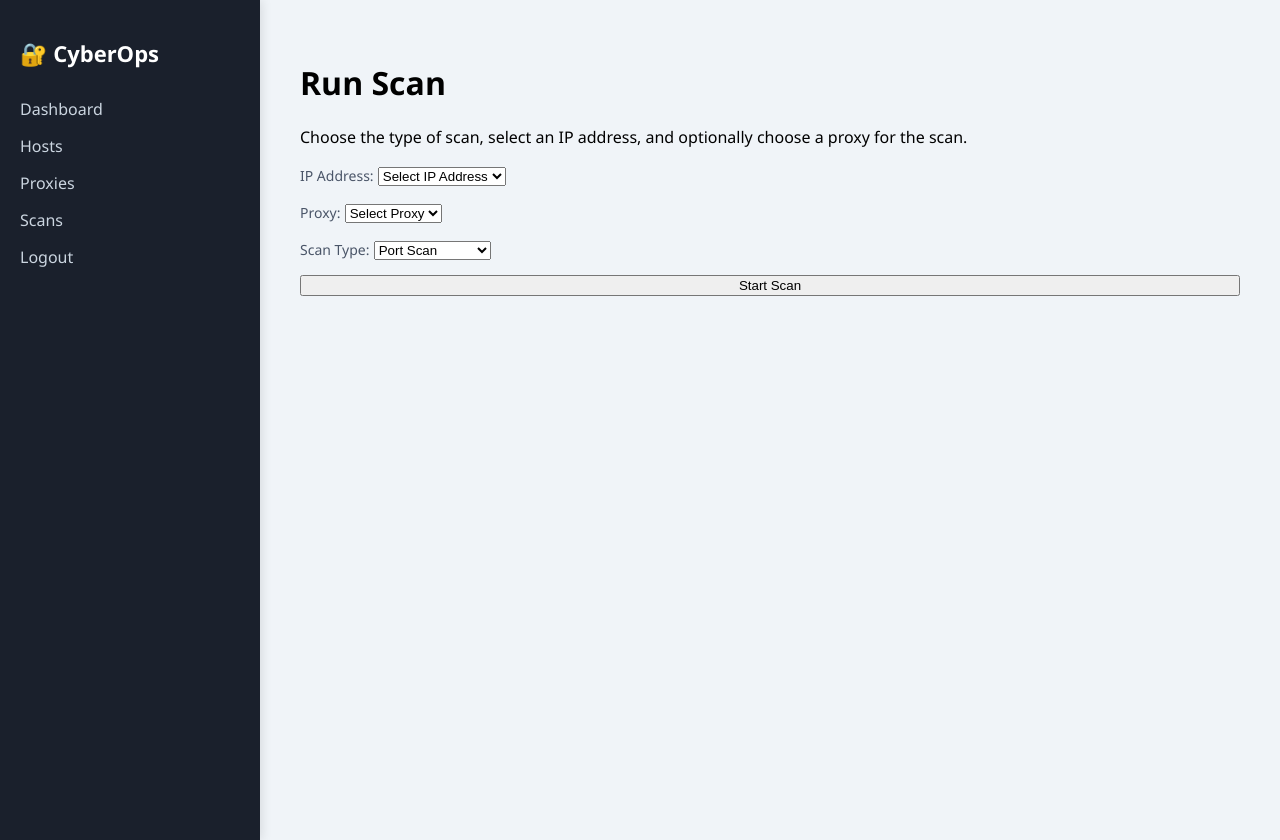
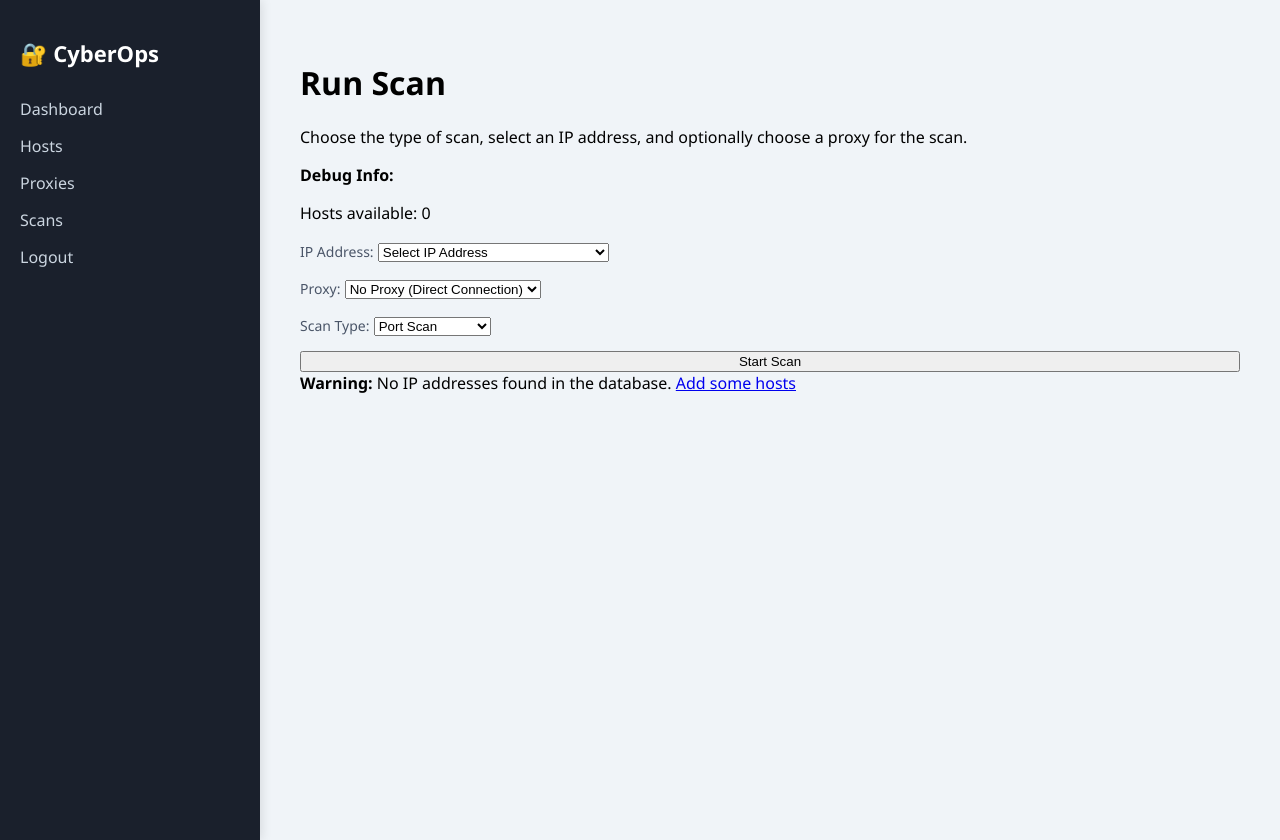
Before and after one commit to LM-Codespace/Dashboard-Flask, a Flask app: page /scans in a window 1280 px wide. Run offline with Flask 3, Linux system fonts and the light colour scheme.

Commit message:
Update scans.html

```diff
--- a/templates/scans.html
+++ b/templates/scans.html
@@ -3,6 +3,15 @@
 {% block content %}
     <h1>Run Scan</h1>
     <p>Choose the type of scan, select an IP address, and optionally choose a proxy for the scan.</p>
+
+    <!-- Debug Info (can remove after testing) -->
+    <div class="alert alert-info">
+        <strong>Debug Info:</strong>
+        <p>Hosts available: {{ hosts|length }}</p>
+        {% if hosts %}
+            <p>Sample IP: {{ hosts[0].ip_address }}</p>
+        {% endif %}
+    </div>
 
     <form method="POST">
         <div class="form-group">
@@ -11,16 +20,22 @@
                 <option value="">Select IP Address</option>
                 {% for host in hosts %}
                     <option value="{{ host.ip_address }}">{{ host.ip_address }}</option>
+                {% else %}
+                    <option value="" disabled>No IP addresses found in database</option>
                 {% endfor %}
             </select>
         </div>
 
         <div class="form-group">
             <label for="proxy_id">Proxy:</label>
-        <select id="proxy_id" name="proxy_id" class="form-control" required>
-            <option value="">Select Proxy</option>
+            <select id="proxy_id" name="proxy_id" class="form-control">
+                <option value="">No Proxy (Direct Connection)</option>
                 {% for proxy in proxies %}
-                <option value="{{ proxy.id }}">{{ proxy.ip_address }}:{{ proxy.port }} ({{ proxy.type }})</option>
+                    <option value="{{ proxy.id }}">
+                        {{ proxy.ip_address }}:{{ proxy.port }} ({{ proxy.type }})
+                    </option>
+                {% else %}
+                    <option value="" disabled>No proxies available</option>
                 {% endfor %}
             </select>
         </div>
@@ -30,9 +45,19 @@
             <select id="scan_type" name="scan_type" class="form-control" required>
                 <option value="port_scan">Port Scan</option>
                 <option value="hostname_scan">Hostname Scan</option>
+                <option value="os_detection">OS Detection</option>
             </select>
         </div>
 
         <button type="submit" class="btn btn-primary">Start Scan</button>
     </form>
+
+    {% if not hosts %}
+        <div class="alert alert-warning mt-3">
+            <strong>Warning:</strong> No IP addresses found in the database.
+            <a href="{{ url_for('some_route_to_add_hosts') }}" class="alert-link">
+                Add some hosts
+            </a>
+        </div>
+    {% endif %}
 {% endblock %}
```
Lines whose indentation alone changed are shown as unchanged.
